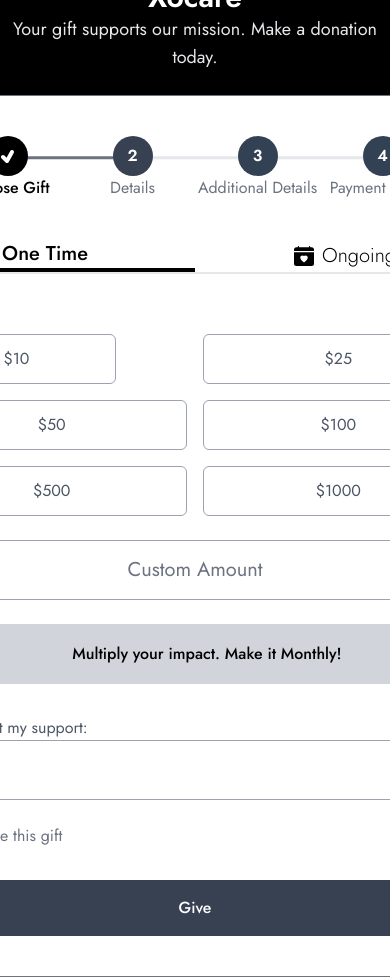
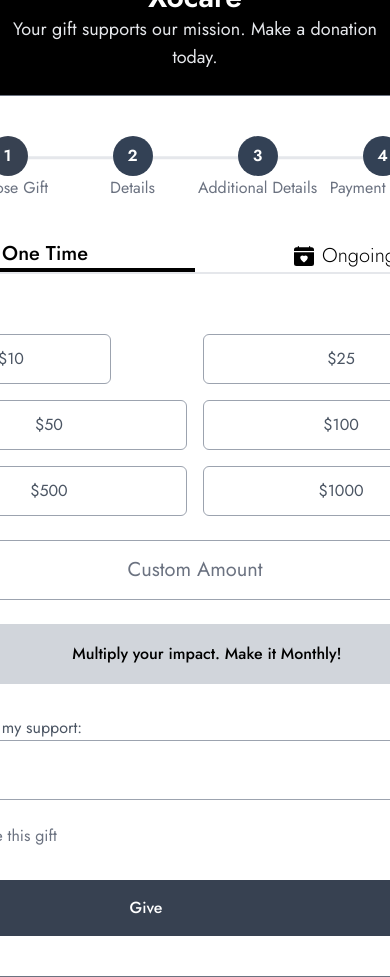
Before and after one commit to Nkusibeni23/Xocare, a React (Vite) app in the folder Frontend/: page /Donate in a window 390 px wide. Shown: the top 977 px of the page. Built offline with nearby package versions, Linux system fonts and the light colour scheme; some icons are missing.

Commit message:
update some staff

```diff
--- /dev/null
+++ b/Frontend/src/Donationpage/AdditionalDetails.jsx
@@ -0,0 +1,3 @@
+export default function AdditionalDetails() {
+  return <div>AdditionalDetails</div>;
+}
--- /dev/null
+++ b/Frontend/src/Donationpage/ChooseGift.jsx
@@ -0,0 +1,102 @@
+/* eslint-disable react/prop-types */
+import { useState, useRef, useEffect } from "react";
+import { LiaHandHoldingHeartSolid } from "react-icons/lia";
+import "../components/pages/onTime.css";
+
+export default function DonateOnTime() {
+  const [customAmount, setCustomAmount] = useState(false);
+  const [checked, setChecked] = useState(false);
+  const inputRef = useRef(null);
+
+  useEffect(() => {
+    if (customAmount) {
+      inputRef.current.focus();
+    }
+  }, [customAmount]);
+
+  function handleAmount() {
+    setCustomAmount(!customAmount);
+  }
+
+  function handleCheck() {
+    setChecked(!checked);
+  }
+
+  return (
+    <>
+      <div className="grid grid-cols-2 md:grid-cols-3 justify-center gap-4 text-center cursor-pointer text-gray-600">
+        <button className="border rounded-md border-gray-400 w-[200px] md:w-[200px] h-[50px] flex items-center justify-center hover:border-4 hover:border-gray-950 transition-all duration-500">
+          $10
+        </button>
+        <button className="border rounded-md border-gray-400 w-full h-[50px] flex items-center justify-center hover:border-4 hover:border-gray-950 transition-all duration-500">
+          $25
+        </button>
+        <button className="border rounded-md border-gray-400 w-full h-[50px] flex items-center justify-center hover:border-4 hover:border-gray-950 transition-all duration-500">
+          $50
+        </button>
+        <button className="border rounded-md border-gray-400 w-full h-[50px] flex items-center justify-center hover:border-4 hover:border-gray-950 transition-all duration-500">
+          $100
+        </button>
+        <button className="border rounded-md border-gray-400 w-full h-[50px] flex items-center justify-center hover:border-4 hover:border-gray-950 transition-all duration-500">
+          $500
+        </button>
+        <button className="border rounded-md border-gray-400 w-full h-[50px] flex items-center justify-center hover:border-4 hover:border-gray-950 transition-all duration-500">
+          $1000
+        </button>
+      </div>
+      <div
+        onClick={handleAmount}
+        className="mt-6 border rounded-md border-gray-400 w-full h-[60px] text-gray-500 hover:border-4 hover:border-gray-950 transition-all duration-500 flex items-center justify-center text-xl cursor-pointer"
+      >
+        {customAmount ? (
+          <input
+            ref={inputRef}
+            type="number"
+            className="bg-transparent h-full w-full flex justify-center items-center text-center hover:outline-none"
+          />
+        ) : (
+          "Custom Amount"
+        )}
+      </div>
+      <button className=" mt-6 w-full h-[60px] rounded-md bg-gray-300 text-black font-medium flex items-center justify-center gap-2 hover:bg-gray-400 transition-all duration-500">
+        <LiaHandHoldingHeartSolid /> Multiply your impact. Make it Monthly!
+      </button>
+      <div className="mt-8">
+        <label className=" text-gray-600">Please direct my support:</label>
+        <select className="select select-bordered border border-gray-400 rounded-md h-[60px] bg-transparent text-gray-600 w-full hover:border-4 hover:border-gray-950 transition-all duration-500 hover:outline-none">
+          <option>Education</option>
+          <option>Extra Curricular Activates</option>
+          <option>Community Space Build</option>
+          <option>
+            Single Parent Assistance(Rent, Utilities, Bills, Groceries)
+          </option>
+          <option>Therapy or Additional Support Resources</option>
+        </select>
+      </div>
+      <div className="mt-6">
+        <div className="flex gap-3 items-center cursor-pointer">
+          <input type="checkbox" className="custom" onClick={handleCheck} />
+
+          <span className="text-gray-500">Dedicate this gift</span>
+        </div>
+        {checked && (
+          <div className="mt-6">
+            <label className=" text-gray-600">What type of dedication?</label>
+            <select className=" mt-2 select select-bordered border border-gray-400 rounded-md h-[60px] bg-transparent text-gray-600 w-full hover:border-4 hover:border-gray-950 transition-all duration-500 hover:outline-none">
+              <option>In Honor Of</option>
+              <option>In Memory Of</option>
+            </select>
+            <div className="mt-2">
+              <label className=" text-gray-600">What type of dedication?</label>
+              <input
+                className="w-full px-3 p-4 mt-2 bg-transparent rounded-md border border-gray-400 hover:border-4 hover:border-gray-950 hover:outline-none"
+                placeholder="Dedication name"
+                type="text"
+              />
+            </div>
+          </div>
+        )}
+      </div>
+    </>
+  );
+}
--- /dev/null
+++ b/Frontend/src/Donationpage/Details.jsx
@@ -0,0 +1,3 @@
+export default function Details() {
+  return <div>Details</div>;
+}
--- /dev/null
+++ b/Frontend/src/Donationpage/Payment.jsx
@@ -0,0 +1,3 @@
+export default function Payment() {
+  return <div>Payment</div>;
+}
--- a/Frontend/src/components/Donate.jsx
+++ b/Frontend/src/components/Donate.jsx
@@ -1,8 +1,11 @@
 /* eslint-disable no-unused-vars */
 import { useState } from "react";
 import { TiTick } from "react-icons/ti";
-import "./donate.css";
-import DonateOnTime from "./pages/DonateOnTime";
+import "../components/donate.css";
+import ChooseGift from "../Donationpage/ChooseGift";
+import Details from "../Donationpage/Details";
+import AdditionalDetails from "../Donationpage/AdditionalDetails";
+import Payment from "../Donationpage/Payment";
 import DonateOnGoing from "./pages/DonateOnGoing";
 import { BsCalendarHeartFill } from "react-icons/bs";
 
@@ -14,7 +17,7 @@
     "Payment Details",
   ];
 
-  const [currentStep, setCurrentStep] = useState(2);
+  const [currentStep, setCurrentStep] = useState(1);
   const [complete, setComplete] = useState(false);
   const [tab, setTab] = useState("onTime");
 
@@ -24,6 +27,24 @@
 
   const handleBack = () => {
     setCurrentStep((prev) => (prev === 1 ? prev : prev - 1));
+  };
+
+  const renderCurrentStepPage = () => {
+    if (tab === "OnGoing") {
+      return <DonateOnGoing />;
+    }
+    switch (currentStep) {
+      case 1:
+        return <ChooseGift handleNext={handleNext} />;
+      case 2:
+        return <Details handleNext={handleNext} />;
+      case 3:
+        return <AdditionalDetails handleNext={handleNext} />;
+      case 4:
+        return <Payment handleNext={handleNext} />;
+      default:
+        return null;
+    }
   };
 
   return (
@@ -83,10 +104,15 @@
                   </button>
                 </div>
                 <div className=" mt-[60px] text-black">
-                  {tab === "onTime" && <DonateOnTime handleNext={handleNext} />}
-                  {tab === "OnGoing" && <DonateOnGoing />}
+                  {renderCurrentStepPage()}
                 </div>
               </div>
+              <button
+                onClick={handleNext}
+                className="mt-8 md:w-[650px] w-[550px] flex items-center justify-center text-center ml-10 p-4 bg-gray-700 hover:bg-gray-950 transition-all duration-500 rounded-lg text-white font-medium"
+              >
+                {currentStep === steps.length ? "Finish" : "Give"}
+              </button>
             </div>
           </div>
         </div>
--- a/Frontend/src/components/pages/DonateOnTime.jsx
+++ b/Frontend/src/components/pages/DonateOnTime.jsx
@@ -1,108 +1,102 @@
-/* eslint-disable react/prop-types */
-import { useState, useRef, useEffect } from "react";
-import { LiaHandHoldingHeartSolid } from "react-icons/lia";
-import Details from "../steps/Details";
-import Additional from "../steps/Additional";
-import PaymentDetail from "../steps/PaymentDetail";
-import "./onTime.css";
+// /* eslint-disable react/prop-types */
+// import { useState, useRef, useEffect } from "react";
+// import { LiaHandHoldingHeartSolid } from "react-icons/lia";
+// import "./onTime.css";
 
-export default function DonateOnTime() {
-  const [customAmount, setCustomAmount] = useState(false);
-  const [checked, setChecked] = useState(false);
-  const inputRef = useRef(null);
+// export default function DonateOnTime() {
+//   const [customAmount, setCustomAmount] = useState(false);
+//   const [checked, setChecked] = useState(false);
+//   const inputRef = useRef(null);
 
-  useEffect(() => {
-    if (customAmount) {
-      inputRef.current.focus();
-    }
-  }, [customAmount]);
+//   useEffect(() => {
+//     if (customAmount) {
+//       inputRef.current.focus();
+//     }
+//   }, [customAmount]);
 
-  function handleAmount() {
-    setCustomAmount(!customAmount);
-  }
+//   function handleAmount() {
+//     setCustomAmount(!customAmount);
+//   }
 
-  function handleCheck() {
-    setChecked(!checked);
-  }
+//   function handleCheck() {
+//     setChecked(!checked);
+//   }
 
-  return (
-    <>
-      <div className="grid grid-cols-2 md:grid-cols-3 justify-center gap-4 text-center cursor-pointer text-gray-600">
-        <div className="border rounded-md border-gray-400 w-[200px] md:w-[200px] h-[50px] flex items-center justify-center hover:border-4 hover:border-gray-950 transition-all duration-500">
-          $10
-        </div>
-        <div className="border rounded-md border-gray-400 w-full h-[50px] flex items-center justify-center hover:border-4 hover:border-gray-950 transition-all duration-500">
-          $25
-        </div>
-        <div className="border rounded-md border-gray-400 w-full h-[50px] flex items-center justify-center hover:border-4 hover:border-gray-950 transition-all duration-500">
-          $50
-        </div>
-        <div className="border rounded-md border-gray-400 w-full h-[50px] flex items-center justify-center hover:border-4 hover:border-gray-950 transition-all duration-500">
-          $100
-        </div>
-        <div className="border rounded-md border-gray-400 w-full h-[50px] flex items-center justify-center hover:border-4 hover:border-gray-950 transition-all duration-500">
-          $500
-        </div>
-        <div className="border rounded-md border-gray-400 w-full h-[50px] flex items-center justify-center hover:border-4 hover:border-gray-950 transition-all duration-500">
-          $1000
-        </div>
-      </div>
-      <div
-        onClick={handleAmount}
-        className="mt-6 border rounded-md border-gray-400 w-full h-[60px] text-gray-500 hover:border-4 hover:border-gray-950 transition-all duration-500 flex items-center justify-center text-xl cursor-pointer"
-      >
-        {customAmount ? (
-          <input
-            ref={inputRef}
-            type="number"
-            className="bg-transparent h-full w-full flex justify-center items-center text-center hover:outline-none"
-          />
-        ) : (
-          "Custom Amount"
-        )}
-      </div>
-      <button className=" mt-6 w-full h-[60px] rounded-md bg-gray-300 text-black font-medium flex items-center justify-center gap-2 hover:bg-gray-400 transition-all duration-500">
-        <LiaHandHoldingHeartSolid /> Multiply your impact. Make it Monthly!
-      </button>
-      <div className="mt-8">
-        <label className=" text-gray-600">Please direct my support:</label>
-        <select className="select select-bordered border border-gray-400 rounded-md h-[60px] bg-transparent text-gray-600 w-full hover:border-4 hover:border-gray-950 transition-all duration-500 hover:outline-none">
-          <option>Education</option>
-          <option>Extra Curricular Activates</option>
-          <option>Community Space Build</option>
-          <option>
-            Single Parent Assistance(Rent, Utilities, Bills, Groceries)
-          </option>
-          <option>Therapy or Additional Support Resources</option>
-        </select>
-      </div>
-      <div className="mt-6">
-        <div className="flex gap-3 items-center cursor-pointer">
-          <input type="checkbox" className="custom" onClick={handleCheck} />
+//   return (
+//     <>
+//       <div className="grid grid-cols-2 md:grid-cols-3 justify-center gap-4 text-center cursor-pointer text-gray-600">
+//         <button className="border rounded-md border-gray-400 w-[200px] md:w-[200px] h-[50px] flex items-center justify-center hover:border-4 hover:border-gray-950 transition-all duration-500">
+//           $10
+//         </button>
+//         <button className="border rounded-md border-gray-400 w-full h-[50px] flex items-center justify-center hover:border-4 hover:border-gray-950 transition-all duration-500">
+//           $25
+//         </button>
+//         <button className="border rounded-md border-gray-400 w-full h-[50px] flex items-center justify-center hover:border-4 hover:border-gray-950 transition-all duration-500">
+//           $50
+//         </button>
+//         <button className="border rounded-md border-gray-400 w-full h-[50px] flex items-center justify-center hover:border-4 hover:border-gray-950 transition-all duration-500">
+//           $100
+//         </button>
+//         <button className="border rounded-md border-gray-400 w-full h-[50px] flex items-center justify-center hover:border-4 hover:border-gray-950 transition-all duration-500">
+//           $500
+//         </button>
+//         <button className="border rounded-md border-gray-400 w-full h-[50px] flex items-center justify-center hover:border-4 hover:border-gray-950 transition-all duration-500">
+//           $1000
+//         </button>
+//       </div>
+//       <div
+//         onClick={handleAmount}
+//         className="mt-6 border rounded-md border-gray-400 w-full h-[60px] text-gray-500 hover:border-4 hover:border-gray-950 transition-all duration-500 flex items-center justify-center text-xl cursor-pointer"
+//       >
+//         {customAmount ? (
+//           <input
+//             ref={inputRef}
+//             type="number"
+//             className="bg-transparent h-full w-full flex justify-center items-center text-center hover:outline-none"
+//           />
+//         ) : (
+//           "Custom Amount"
+//         )}
+//       </div>
+//       <button className=" mt-6 w-full h-[60px] rounded-md bg-gray-300 text-black font-medium flex items-center justify-center gap-2 hover:bg-gray-400 transition-all duration-500">
+//         <LiaHandHoldingHeartSolid /> Multiply your impact. Make it Monthly!
+//       </button>
+//       <div className="mt-8">
+//         <label className=" text-gray-600">Please direct my support:</label>
+//         <select className="select select-bordered border border-gray-400 rounded-md h-[60px] bg-transparent text-gray-600 w-full hover:border-4 hover:border-gray-950 transition-all duration-500 hover:outline-none">
+//           <option>Education</option>
+//           <option>Extra Curricular Activates</option>
+//           <option>Community Space Build</option>
+//           <option>
+//             Single Parent Assistance(Rent, Utilities, Bills, Groceries)
+//           </option>
+//           <option>Therapy or Additional Support Resources</option>
+//         </select>
+//       </div>
+//       <div className="mt-6">
+//         <div className="flex gap-3 items-center cursor-pointer">
+//           <input type="checkbox" className="custom" onClick={handleCheck} />
 
-          <span className="text-gray-500">Dedicate this gift</span>
-        </div>
-        {checked && (
-          <div className="mt-6">
-            <label className=" text-gray-600">What type of dedication?</label>
-            <select className=" mt-2 select select-bordered border border-gray-400 rounded-md h-[60px] bg-transparent text-gray-600 w-full hover:border-4 hover:border-gray-950 transition-all duration-500 hover:outline-none">
-              <option>In Honor Of</option>
-              <option>In Memory Of</option>
-            </select>
-            <div className="mt-2">
-              <label className=" text-gray-600">What type of dedication?</label>
-              <input
-                className="w-full px-3 p-4 mt-2 bg-transparent rounded-md border border-gray-400 hover:border-4 hover:border-gray-950 hover:outline-none"
-                placeholder="Dedication name"
-                type="text"
-              />
-            </div>
-          </div>
-        )}
-      </div>
-      <button className="mt-8 w-full p-4 text-center bg-gray-700 hover:bg-gray-950 transition-all duration-500 rounded-lg text-white font-medium">
-        Give
-      </button>
-    </>
-  );
-}
+//           <span className="text-gray-500">Dedicate this gift</span>
+//         </div>
+//         {checked && (
+//           <div className="mt-6">
+//             <label className=" text-gray-600">What type of dedication?</label>
+//             <select className=" mt-2 select select-bordered border border-gray-400 rounded-md h-[60px] bg-transparent text-gray-600 w-full hover:border-4 hover:border-gray-950 transition-all duration-500 hover:outline-none">
+//               <option>In Honor Of</option>
+//               <option>In Memory Of</option>
+//             </select>
+//             <div className="mt-2">
+//               <label className=" text-gray-600">What type of dedication?</label>
+//               <input
+//                 className="w-full px-3 p-4 mt-2 bg-transparent rounded-md border border-gray-400 hover:border-4 hover:border-gray-950 hover:outline-none"
+//                 placeholder="Dedication name"
+//                 type="text"
+//               />
+//             </div>
+//           </div>
+//         )}
+//       </div>
+//     </>
+//   );
+// }
--- a/Frontend/tailwind.config.js
+++ b/Frontend/tailwind.config.js
@@ -5,5 +5,5 @@
   theme: {
     extend: {},
   },
-  plugins: [require("daisyui")],
+  plugins: [],
 };
```
